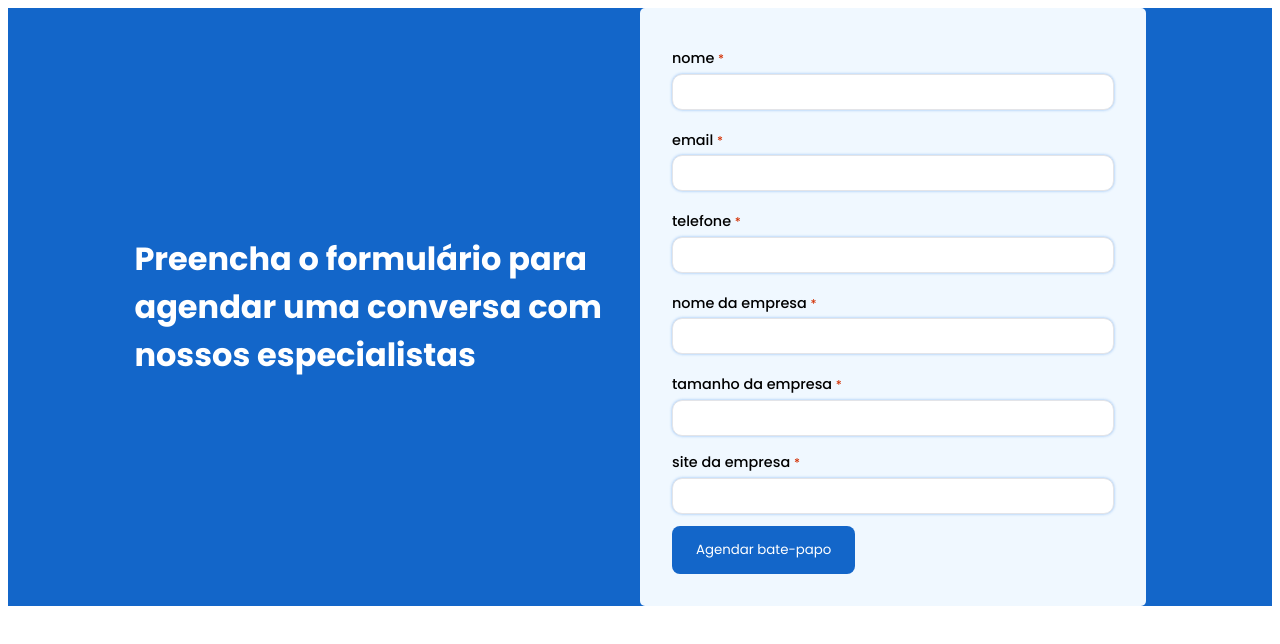
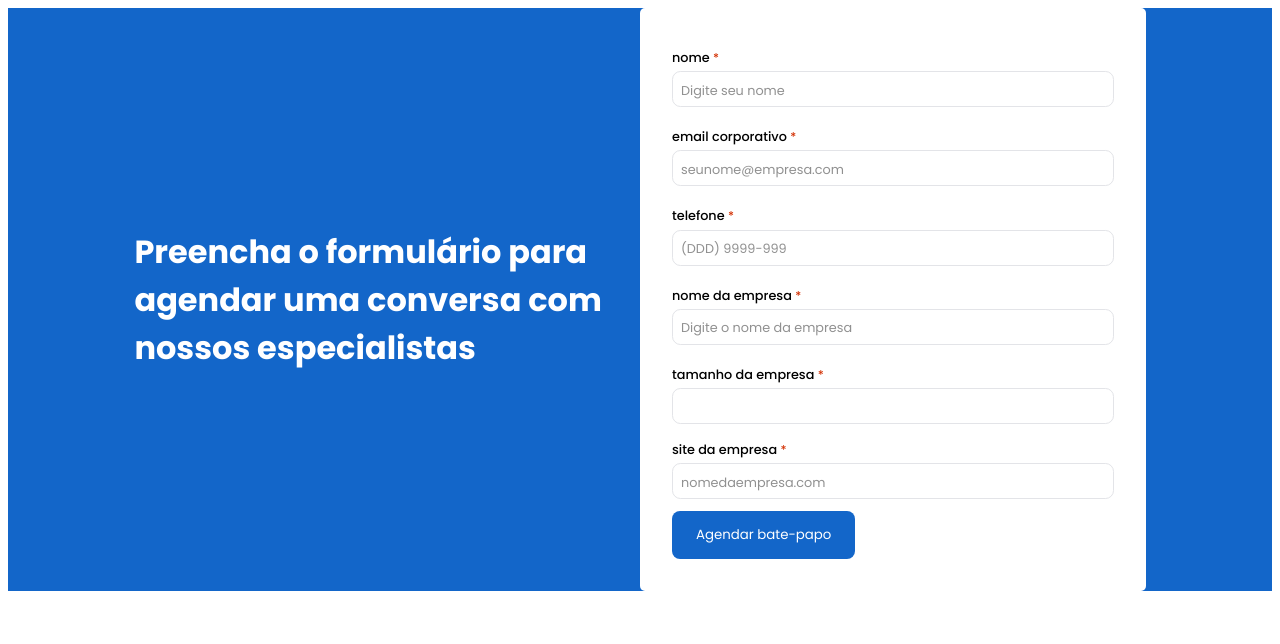
Before and after one commit to octamktdev/lead-form-with-verification, a plain HTML site: page index.html in a window 1280 px wide. Drawn offline with Linux system fonts and the light colour scheme.

Commit message:
adicionando alguns ajustes nos inputs

```diff
--- a/index.html
+++ b/index.html
@@ -20,25 +20,25 @@
             <form id="hsForm">
               <div class="mb-3">
                 <label for="nameInput" class="form-label">nome <span class="error-msg">*</span></label>
-                <input type="text" class="name-input form-control input-form-validate" id="nameInput" aria-describedby="nameHelp" onkeyup="validateName()" required>
+                <input type="text" class="name-input form-control input-form-validate" id="nameInput" placeholder="Digite seu nome" aria-describedby="nameHelp" onkeyup="validateName()" required>
                 <span id="name-error" class="error-msg"></span>
               </div>
 
               <div class="mb-3">
-                <label for="emailInput" class="form-label">email <span class="error-msg">*</span></label>
-                <input type="email" class="email-input form-control input-form-validate" id="emailInput" aria-describedby="emailHelp" onkeyup="emailValidate()" required>
+                <label for="emailInput" class="form-label">email corporativo <span class="error-msg">*</span></label>
+                <input type="email" class="email-input form-control input-form-validate" id="emailInput" aria-describedby="emailHelp" placeholder="seunome@empresa.com" onkeyup="emailValidate()" required>
                 <span id="email-error" class="error-msg"></span>
               </div>
 
               <div class="mb-3">
                   <label for="inputPhone" class="form-label">telefone <span class="error-msg">*</span></label>
-                  <input type="tel" maxlength="15" inputmode="tel" autocomplete="tel" onkeyup="phoneValidate()" onkeypress="handlePhone(event)" class="phone-input form-control input-form-validate" id="phoneInput" aria-describedby="telHelp" required>
+                  <input type="tel" maxlength="15" inputmode="tel" autocomplete="tel" onkeyup="phoneValidate()" onkeypress="handlePhone(event)" placeholder="(DDD) 9999-999" class="phone-input form-control input-form-validate" id="phoneInput" aria-describedby="telHelp" required>
                   <span id="phone-error" class="error-msg"></span>
                 </div>
 
                 <div class="mb-3">
                   <label for="companyNameInput" class="form-label">nome da empresa <span class="error-msg">*</span></label>
-                  <input type="text" class="company-name-input form-control input-form-validate" id="companyNameInput" aria-describedby="nameHelp" required>
+                  <input type="text" class="company-name-input form-control input-form-validate" id="companyNameInput" placeholder="Digite o nome da empresa" aria-describedby="nameHelp" required>
                   <span id="company-name-error" class="error-msg"></span>
                 </div>
 
@@ -49,7 +49,7 @@
 
                 <div class="mb-3">
                   <label for="websiteInput" class="form-label">site da empresa <span class="error-msg">*</span></label>
-                  <input type="text" class="website-input form-control input-form-validate" onkeyup="websiteValidate()" id="websiteInput" required>
+                  <input type="text" class="website-input form-control input-form-validate" onkeyup="websiteValidate()" placeholder="nomedaempresa.com" id="websiteInput" required>
                   <span id="company-website-error" class="error-msg"></span>
                 </div>
               <button type="submit" class="btn btn-primary" >Agendar bate-papo</button>
--- a/style.css
+++ b/style.css
@@ -16,6 +16,11 @@
 *::after {
   box-sizing: border-box;
   font-family: 'Poppins', sans-serif;
+}
+
+::placeholder{
+    font-size: .8em;
+    opacity: .8;
 }
 
 .form-section
@@ -55,7 +60,7 @@
 }
 
 .mb-3 .form-label{
-    font-size: 0.9rem;
+    font-size: 0.8rem;
     font-weight: 500;
     line-height: 150%;
     padding-bottom: 0.25rem;
@@ -68,10 +73,10 @@
     padding: 0.25em 0.5em;
     background-color: #fff;
     border: 1px solid var(--input-border);
-    border-radius: 0.625rem;
+    border-radius: 0.525rem;
     width: 100%;
     height: 4.25rem;
-    box-shadow: 0px 0px 3px 0px rgba(24, 116, 226, 0.45);
+    /*box-shadow: 0px 0px 3px 0px rgba(24, 116, 226, 0.45);*/
 
     transition: 180ms box-shadow ease-in-out;
   }
@@ -86,7 +91,7 @@
 
 #hsForm{
     padding: 2rem;
-    background-color: aliceblue;
+    background-color: white;
     border-radius: 5px;
 
     grid-auto-flow: row;
```
